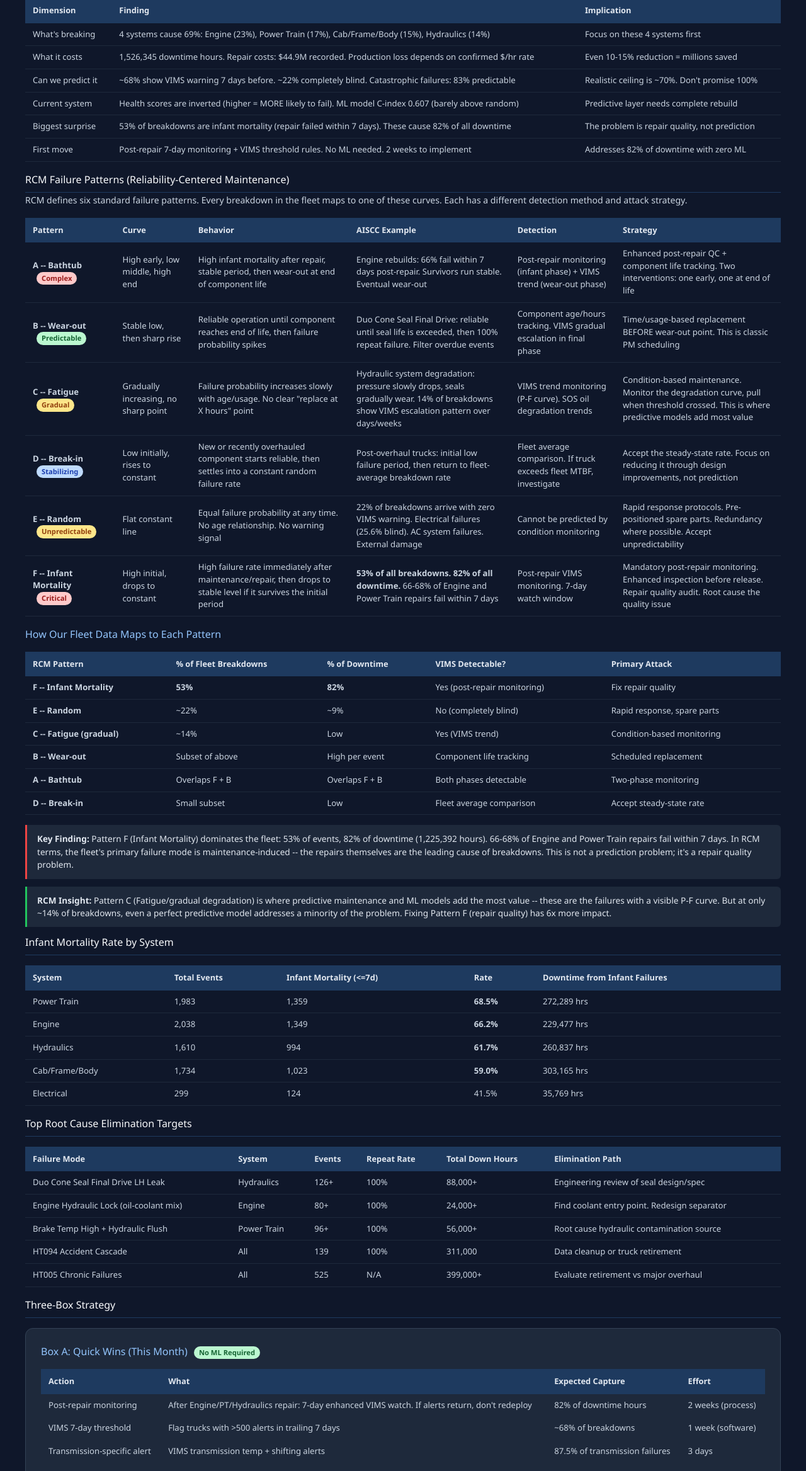
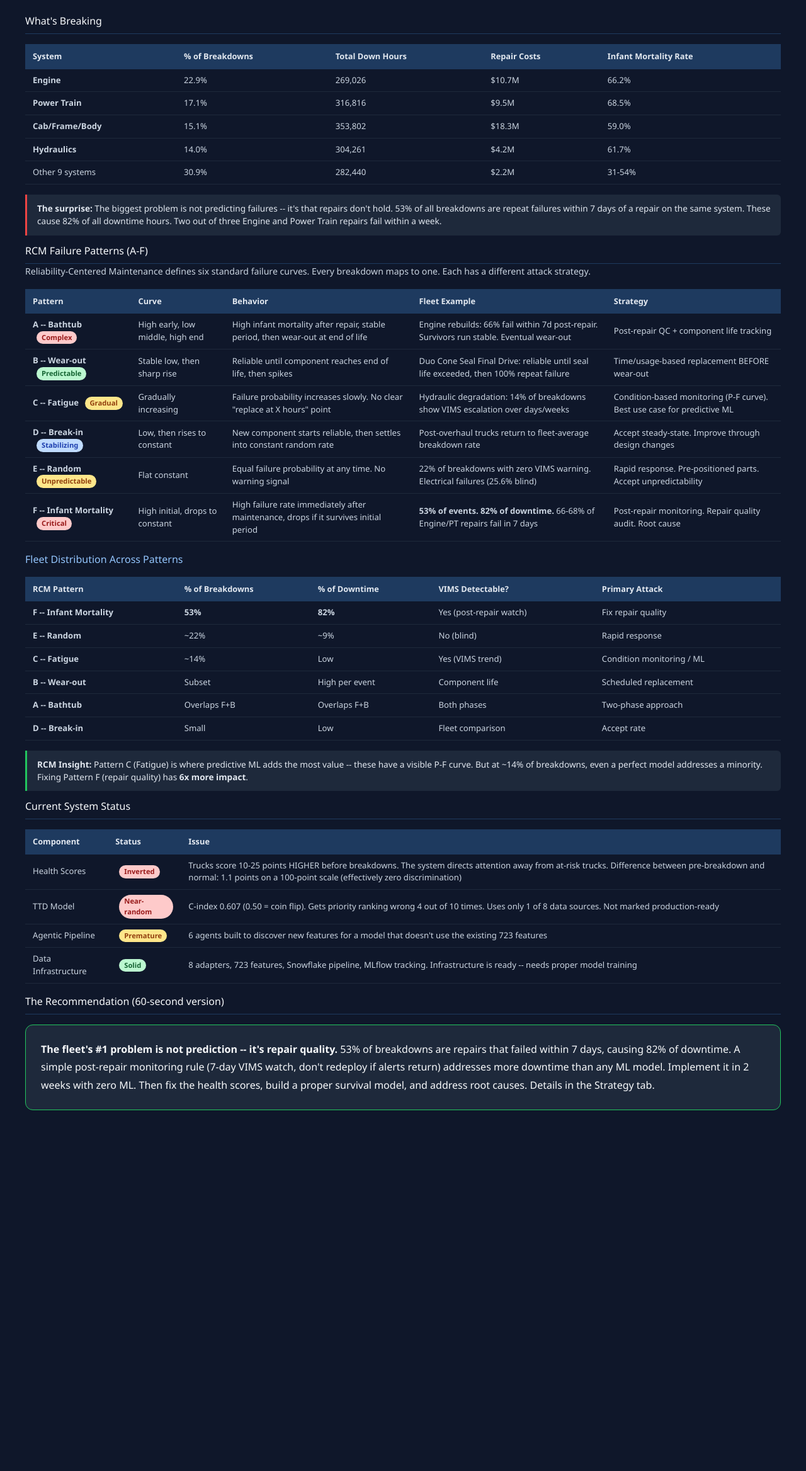
Before and after one commit to fvergaracontesse/aiscc-analysis, a plain HTML site: page index.html in a window 1280 px wide. Shown: the part 464-2800 px from the top of the page at 63% size. Drawn offline with nearby package versions, Linux system fonts and the light colour scheme.

Commit message:
Restructure: Overview > Evidence > Analysis > Strategy (general to specific)

```diff
--- a/index.html
+++ b/index.html
@@ -55,19 +55,22 @@
     <p class="text-xs text-slate-600">Prepared by Arpinine</p>
   </div>
   <nav class="max-w-screen-2xl mx-auto px-6 flex gap-6 -mb-px">
-    <button onclick="switchTab('strategy')" id="tab-strategy" class="tab-btn py-2.5 text-sm">Strategy Matrix</button>
-    <button onclick="switchTab('charts')" id="tab-charts" class="tab-btn py-2.5 text-sm">Data Charts</button>
-    <button onclick="switchTab('eda')" id="tab-eda" class="tab-btn py-2.5 text-sm">EDA Report</button>
+    <button onclick="switchTab('overview')" id="tab-overview" class="tab-btn py-2.5 text-sm">1. Overview</button>
+    <button onclick="switchTab('charts')" id="tab-charts" class="tab-btn py-2.5 text-sm">2. Data Evidence</button>
+    <button onclick="switchTab('eda')" id="tab-eda" class="tab-btn py-2.5 text-sm">3. Analysis</button>
+    <button onclick="switchTab('strategy')" id="tab-strategy" class="tab-btn py-2.5 text-sm">4. Strategy</button>
   </nav>
 </header>
 
 <div class="panels-host">
 
-<!-- ═══════════════ TAB 1: STRATEGY MATRIX ═══════════════ -->
-<div id="panel-strategy" class="tab-panel">
+<!-- ═══════════════ TAB 1: OVERVIEW ═══════════════ -->
+<div id="panel-overview" class="tab-panel">
 <div class="content">
 
-<h2>Executive Summary</h2>
+<h2>The Problem</h2>
+
+<p>We analyzed 28,707 breakdown events across 158 CAT 793 haul trucks over 28 months. This is what the data tells us.</p>
 
 <div class="summary-grid">
   <div class="summary-card">
@@ -84,112 +87,145 @@
   </div>
   <div class="summary-card">
     <div class="number">53%</div>
-    <div class="label">Infant mortality (repair didn't hold)</div>
+    <div class="label">Are infant mortality (repair didn't hold)</div>
   </div>
   <div class="summary-card">
     <div class="number">82%</div>
-    <div class="label">Of downtime from infant mortality</div>
+    <div class="label">Of ALL downtime from failed repairs</div>
   </div>
   <div class="summary-card">
     <div class="number">68%</div>
-    <div class="label">Predictable by VIMS (7-day signal)</div>
+    <div class="label">Predictable by VIMS telemetry</div>
   </div>
 </div>
 
-<table>
-<tr><th>Dimension</th><th>Finding</th><th>Implication</th></tr>
-<tr><td>What's breaking</td><td>4 systems cause 69%: Engine (23%), Power Train (17%), Cab/Frame/Body (15%), Hydraulics (14%)</td><td>Focus on these 4 systems first</td></tr>
-<tr><td>What it costs</td><td>1,526,345 downtime hours. Repair costs: $44.9M recorded. Production loss depends on confirmed $/hr rate</td><td>Even 10-15% reduction = millions saved</td></tr>
-<tr><td>Can we predict it</td><td>~68% show VIMS warning 7 days before. ~22% completely blind. Catastrophic failures: 83% predictable</td><td>Realistic ceiling is ~70%. Don't promise 100%</td></tr>
-<tr><td>Current system</td><td>Health scores are inverted (higher = MORE likely to fail). ML model C-index 0.607 (barely above random)</td><td>Predictive layer needs complete rebuild</td></tr>
-<tr><td>Biggest surprise</td><td>53% of breakdowns are infant mortality (repair failed within 7 days). These cause 82% of all downtime</td><td>The problem is repair quality, not prediction</td></tr>
-<tr><td>First move</td><td>Post-repair 7-day monitoring + VIMS threshold rules. No ML needed. 2 weeks to implement</td><td>Addresses 82% of downtime with zero ML</td></tr>
-</table>
-
-<h2>RCM Failure Patterns (Reliability-Centered Maintenance)</h2>
-
-<p>RCM defines six standard failure patterns. Every breakdown in the fleet maps to one of these curves. Each has a different detection method and attack strategy.</p>
+<h2>What's Breaking</h2>
 
 <table>
-<tr><th>Pattern</th><th>Curve</th><th>Behavior</th><th>AISCC Example</th><th>Detection</th><th>Strategy</th></tr>
-<tr><td><strong>A -- Bathtub</strong> <span class="badge badge-red">Complex</span></td><td>High early, low middle, high end</td><td>High infant mortality after repair, stable period, then wear-out at end of component life</td><td>Engine rebuilds: 66% fail within 7 days post-repair. Survivors run stable. Eventual wear-out</td><td>Post-repair monitoring (infant phase) + VIMS trend (wear-out phase)</td><td>Enhanced post-repair QC + component life tracking. Two interventions: one early, one at end of life</td></tr>
-<tr><td><strong>B -- Wear-out</strong> <span class="badge badge-green">Predictable</span></td><td>Stable low, then sharp rise</td><td>Reliable operation until component reaches end of life, then failure probability spikes</td><td>Duo Cone Seal Final Drive: reliable until seal life is exceeded, then 100% repeat failure. Filter overdue events</td><td>Component age/hours tracking. VIMS gradual escalation in final phase</td><td>Time/usage-based replacement BEFORE wear-out point. This is classic PM scheduling</td></tr>
-<tr><td><strong>C -- Fatigue</strong> <span class="badge badge-amber">Gradual</span></td><td>Gradually increasing, no sharp point</td><td>Failure probability increases slowly with age/usage. No clear "replace at X hours" point</td><td>Hydraulic system degradation: pressure slowly drops, seals gradually wear. 14% of breakdowns show VIMS escalation pattern over days/weeks</td><td>VIMS trend monitoring (P-F curve). SOS oil degradation trends</td><td>Condition-based maintenance. Monitor the degradation curve, pull when threshold crossed. This is where predictive models add most value</td></tr>
-<tr><td><strong>D -- Break-in</strong> <span class="badge badge-blue">Stabilizing</span></td><td>Low initially, rises to constant</td><td>New or recently overhauled component starts reliable, then settles into a constant random failure rate</td><td>Post-overhaul trucks: initial low failure period, then return to fleet-average breakdown rate</td><td>Fleet average comparison. If truck exceeds fleet MTBF, investigate</td><td>Accept the steady-state rate. Focus on reducing it through design improvements, not prediction</td></tr>
-<tr><td><strong>E -- Random</strong> <span class="badge badge-amber">Unpredictable</span></td><td>Flat constant line</td><td>Equal failure probability at any time. No age relationship. No warning signal</td><td>22% of breakdowns arrive with zero VIMS warning. Electrical failures (25.6% blind). AC system failures. External damage</td><td>Cannot be predicted by condition monitoring</td><td>Rapid response protocols. Pre-positioned spare parts. Redundancy where possible. Accept unpredictability</td></tr>
-<tr><td><strong>F -- Infant Mortality</strong> <span class="badge badge-red">Critical</span></td><td>High initial, drops to constant</td><td>High failure rate immediately after maintenance/repair, then drops to stable level if it survives the initial period</td><td><strong>53% of all breakdowns. 82% of all downtime.</strong> 66-68% of Engine and Power Train repairs fail within 7 days</td><td>Post-repair VIMS monitoring. 7-day watch window</td><td>Mandatory post-repair monitoring. Enhanced inspection before release. Repair quality audit. Root cause the quality issue</td></tr>
-</table>
-
-<h3>How Our Fleet Data Maps to Each Pattern</h3>
-
-<table>
-<tr><th>RCM Pattern</th><th>% of Fleet Breakdowns</th><th>% of Downtime</th><th>VIMS Detectable?</th><th>Primary Attack</th></tr>
-<tr><td><strong>F -- Infant Mortality</strong></td><td><strong>53%</strong></td><td><strong>82%</strong></td><td>Yes (post-repair monitoring)</td><td>Fix repair quality</td></tr>
-<tr><td><strong>E -- Random</strong></td><td>~22%</td><td>~9%</td><td>No (completely blind)</td><td>Rapid response, spare parts</td></tr>
-<tr><td><strong>C -- Fatigue (gradual)</strong></td><td>~14%</td><td>Low</td><td>Yes (VIMS trend)</td><td>Condition-based monitoring</td></tr>
-<tr><td><strong>B -- Wear-out</strong></td><td>Subset of above</td><td>High per event</td><td>Component life tracking</td><td>Scheduled replacement</td></tr>
-<tr><td><strong>A -- Bathtub</strong></td><td>Overlaps F + B</td><td>Overlaps F + B</td><td>Both phases detectable</td><td>Two-phase monitoring</td></tr>
-<tr><td><strong>D -- Break-in</strong></td><td>Small subset</td><td>Low</td><td>Fleet average comparison</td><td>Accept steady-state rate</td></tr>
+<tr><th>System</th><th>% of Breakdowns</th><th>Total Down Hours</th><th>Repair Costs</th><th>Infant Mortality Rate</th></tr>
+<tr><td><strong>Engine</strong></td><td>22.9%</td><td>269,026</td><td>$10.7M</td><td>66.2%</td></tr>
+<tr><td><strong>Power Train</strong></td><td>17.1%</td><td>316,816</td><td>$9.5M</td><td>68.5%</td></tr>
+<tr><td><strong>Cab/Frame/Body</strong></td><td>15.1%</td><td>353,802</td><td>$18.3M</td><td>59.0%</td></tr>
+<tr><td><strong>Hydraulics</strong></td><td>14.0%</td><td>304,261</td><td>$4.2M</td><td>61.7%</td></tr>
+<tr><td>Other 9 systems</td><td>30.9%</td><td>282,440</td><td>$2.2M</td><td>31-54%</td></tr>
 </table>
 
 <div class="finding critical">
-<strong>Key Finding:</strong> Pattern F (Infant Mortality) dominates the fleet: 53% of events, 82% of downtime (1,225,392 hours). 66-68% of Engine and Power Train repairs fail within 7 days. In RCM terms, the fleet's primary failure mode is maintenance-induced -- the repairs themselves are the leading cause of breakdowns. This is not a prediction problem; it's a repair quality problem.
+<strong>The surprise:</strong> The biggest problem is not predicting failures -- it's that repairs don't hold. 53% of all breakdowns are repeat failures within 7 days of a repair on the same system. These cause 82% of all downtime hours. Two out of three Engine and Power Train repairs fail within a week.
 </div>
 
+<h2>RCM Failure Patterns (A-F)</h2>
+
+<p>Reliability-Centered Maintenance defines six standard failure curves. Every breakdown maps to one. Each has a different attack strategy.</p>
+
+<table>
+<tr><th>Pattern</th><th>Curve</th><th>Behavior</th><th>Fleet Example</th><th>Strategy</th></tr>
+<tr><td><strong>A -- Bathtub</strong> <span class="badge badge-red">Complex</span></td><td>High early, low middle, high end</td><td>High infant mortality after repair, stable period, then wear-out at end of life</td><td>Engine rebuilds: 66% fail within 7d post-repair. Survivors run stable. Eventual wear-out</td><td>Post-repair QC + component life tracking</td></tr>
+<tr><td><strong>B -- Wear-out</strong> <span class="badge badge-green">Predictable</span></td><td>Stable low, then sharp rise</td><td>Reliable until component reaches end of life, then spikes</td><td>Duo Cone Seal Final Drive: reliable until seal life exceeded, then 100% repeat failure</td><td>Time/usage-based replacement BEFORE wear-out</td></tr>
+<tr><td><strong>C -- Fatigue</strong> <span class="badge badge-amber">Gradual</span></td><td>Gradually increasing</td><td>Failure probability increases slowly. No clear "replace at X hours" point</td><td>Hydraulic degradation: 14% of breakdowns show VIMS escalation over days/weeks</td><td>Condition-based monitoring (P-F curve). Best use case for predictive ML</td></tr>
+<tr><td><strong>D -- Break-in</strong> <span class="badge badge-blue">Stabilizing</span></td><td>Low, then rises to constant</td><td>New component starts reliable, then settles into constant random rate</td><td>Post-overhaul trucks return to fleet-average breakdown rate</td><td>Accept steady-state. Improve through design changes</td></tr>
+<tr><td><strong>E -- Random</strong> <span class="badge badge-amber">Unpredictable</span></td><td>Flat constant</td><td>Equal failure probability at any time. No warning signal</td><td>22% of breakdowns with zero VIMS warning. Electrical failures (25.6% blind)</td><td>Rapid response. Pre-positioned parts. Accept unpredictability</td></tr>
+<tr><td><strong>F -- Infant Mortality</strong> <span class="badge badge-red">Critical</span></td><td>High initial, drops to constant</td><td>High failure rate immediately after maintenance, drops if it survives initial period</td><td><strong>53% of events. 82% of downtime.</strong> 66-68% of Engine/PT repairs fail in 7 days</td><td>Post-repair monitoring. Repair quality audit. Root cause</td></tr>
+</table>
+
+<h3>Fleet Distribution Across Patterns</h3>
+
+<table>
+<tr><th>RCM Pattern</th><th>% of Breakdowns</th><th>% of Downtime</th><th>VIMS Detectable?</th><th>Primary Attack</th></tr>
+<tr><td><strong>F -- Infant Mortality</strong></td><td><strong>53%</strong></td><td><strong>82%</strong></td><td>Yes (post-repair watch)</td><td>Fix repair quality</td></tr>
+<tr><td><strong>E -- Random</strong></td><td>~22%</td><td>~9%</td><td>No (blind)</td><td>Rapid response</td></tr>
+<tr><td><strong>C -- Fatigue</strong></td><td>~14%</td><td>Low</td><td>Yes (VIMS trend)</td><td>Condition monitoring / ML</td></tr>
+<tr><td><strong>B -- Wear-out</strong></td><td>Subset</td><td>High per event</td><td>Component life</td><td>Scheduled replacement</td></tr>
+<tr><td><strong>A -- Bathtub</strong></td><td>Overlaps F+B</td><td>Overlaps F+B</td><td>Both phases</td><td>Two-phase approach</td></tr>
+<tr><td><strong>D -- Break-in</strong></td><td>Small</td><td>Low</td><td>Fleet comparison</td><td>Accept rate</td></tr>
+</table>
+
 <div class="finding success">
-<strong>RCM Insight:</strong> Pattern C (Fatigue/gradual degradation) is where predictive maintenance and ML models add the most value -- these are the failures with a visible P-F curve. But at only ~14% of breakdowns, even a perfect predictive model addresses a minority of the problem. Fixing Pattern F (repair quality) has 6x more impact.
+<strong>RCM Insight:</strong> Pattern C (Fatigue) is where predictive ML adds the most value -- these have a visible P-F curve. But at ~14% of breakdowns, even a perfect model addresses a minority. Fixing Pattern F (repair quality) has <strong>6x more impact</strong>.
 </div>
 
-<h2>Infant Mortality Rate by System</h2>
+<h2>Current System Status</h2>
+
 <table>
-<tr><th>System</th><th>Total Events</th><th>Infant Mortality (<=7d)</th><th>Rate</th><th>Downtime from Infant Failures</th></tr>
-<tr><td>Power Train</td><td>1,983</td><td>1,359</td><td><strong>68.5%</strong></td><td>272,289 hrs</td></tr>
-<tr><td>Engine</td><td>2,038</td><td>1,349</td><td><strong>66.2%</strong></td><td>229,477 hrs</td></tr>
-<tr><td>Hydraulics</td><td>1,610</td><td>994</td><td><strong>61.7%</strong></td><td>260,837 hrs</td></tr>
-<tr><td>Cab/Frame/Body</td><td>1,734</td><td>1,023</td><td><strong>59.0%</strong></td><td>303,165 hrs</td></tr>
-<tr><td>Electrical</td><td>299</td><td>124</td><td>41.5%</td><td>35,769 hrs</td></tr>
+<tr><th>Component</th><th>Status</th><th>Issue</th></tr>
+<tr><td>Health Scores</td><td><span class="badge badge-red">Inverted</span></td><td>Trucks score 10-25 points HIGHER before breakdowns. The system directs attention away from at-risk trucks. Difference between pre-breakdown and normal: 1.1 points on a 100-point scale (effectively zero discrimination)</td></tr>
+<tr><td>TTD Model</td><td><span class="badge badge-red">Near-random</span></td><td>C-index 0.607 (0.50 = coin flip). Gets priority ranking wrong 4 out of 10 times. Uses only 1 of 8 data sources. Not marked production-ready</td></tr>
+<tr><td>Agentic Pipeline</td><td><span class="badge badge-amber">Premature</span></td><td>6 agents built to discover new features for a model that doesn't use the existing 723 features</td></tr>
+<tr><td>Data Infrastructure</td><td><span class="badge badge-green">Solid</span></td><td>8 adapters, 723 features, Snowflake pipeline, MLflow tracking. Infrastructure is ready -- needs proper model training</td></tr>
 </table>
 
+<h2>The Recommendation (60-second version)</h2>
+
+<div class="box" style="border-color:#22c55e;">
+<p style="font-size:1rem; color:#f8fafc; line-height:1.8;">
+<strong>The fleet's #1 problem is not prediction -- it's repair quality.</strong> 53% of breakdowns are repairs that failed within 7 days, causing 82% of downtime. A simple post-repair monitoring rule (7-day VIMS watch, don't redeploy if alerts return) addresses more downtime than any ML model. Implement it in 2 weeks with zero ML. Then fix the health scores, build a proper survival model, and address root causes. Details in the Strategy tab.
+</p>
+</div>
+
+</div>
+</div>
+
+<!-- ═══════════════ TAB 4: STRATEGY ═══════════════ -->
+<div id="panel-strategy" class="tab-panel">
+<div class="content">
+
+<h2>Three-Box Strategy</h2>
+
+<p>Based on the RCM failure pattern analysis and EDA findings, we recommend three phases of intervention.</p>
+
+<div class="box" style="border-color:#22c55e;">
+<h3>Box A: Quick Wins (This Month) <span class="badge badge-green">No ML Required</span></h3>
+<p style="color:#94a3b8; margin-bottom:0.75rem;">Targets Pattern F (Infant Mortality) + Pattern C (gradual, detectable by VIMS)</p>
+<table>
+<tr><th>Action</th><th>What</th><th>RCM Pattern</th><th>Expected Capture</th><th>Effort</th></tr>
+<tr><td>Post-repair monitoring</td><td>After Engine/PT/Hydraulics repair: 7-day enhanced VIMS watch. If alerts return, don't redeploy</td><td>F -- Infant Mortality</td><td>82% of downtime hours</td><td>2 weeks (process)</td></tr>
+<tr><td>VIMS 7-day threshold</td><td>Flag trucks with >500 alerts in trailing 7 days</td><td>C -- Fatigue</td><td>~68% of breakdowns</td><td>1 week (software)</td></tr>
+<tr><td>Transmission-specific alert</td><td>VIMS transmission temp + shifting alerts</td><td>C -- Fatigue</td><td>87.5% of transmission failures</td><td>3 days</td></tr>
+</table>
+</div>
+
+<div class="box" style="border-color:#3b82f6;">
+<h3>Box B: Data-Driven Optimization (Next Quarter) <span class="badge badge-blue">Tuned Model</span></h3>
+<p style="color:#94a3b8; margin-bottom:0.75rem;">Targets Pattern C (gradual) with proper ML + Pattern B (wear-out) with component tracking</p>
+<table>
+<tr><th>Action</th><th>What</th><th>RCM Pattern</th><th>Expected Improvement</th><th>Effort</th></tr>
+<tr><td>Fix health scores</td><td>Re-derive weights from breakdown data. Invert scoring logic</td><td>All patterns</td><td>Scores become directionally correct</td><td>2 weeks</td></tr>
+<tr><td>Train survival model</td><td>Cox PH with 35 features from VIMS + Maintenance + SOS</td><td>C -- Fatigue</td><td>C-index > 0.70 (vs current 0.607)</td><td>1 month</td></tr>
+<tr><td>Component life tracking</td><td>Track hours/cycles on seals, bearings, filters against known wear-out limits</td><td>B -- Wear-out</td><td>Prevent 100%-repeat failures like Duo Cone Seal</td><td>1 month</td></tr>
+<tr><td>Repair quality audit</td><td>Investigate why 66-68% of repairs fail in 7 days. Parts quality? Procedures? Training?</td><td>F -- Infant Mortality</td><td>Reduce total event count at root</td><td>Ongoing</td></tr>
+</table>
+</div>
+
+<div class="box" style="border-color:#f59e0b;">
+<h3>Box Z: New Data Sources (Next Year) <span class="badge badge-amber">Hardware</span></h3>
+<p style="color:#94a3b8; margin-bottom:0.75rem;">Targets Pattern E (random/blind) -- the ~22% we can't currently see</p>
+<table>
+<tr><th>Action</th><th>What</th><th>RCM Pattern</th><th>Expected Improvement</th><th>Effort</th></tr>
+<tr><td>Vibration monitoring</td><td>Sensors for bearing/structural failures</td><td>E -- Random (convert to C)</td><td>Catch A-frame failures (currently 54% blind)</td><td>6-12 months + hardware</td></tr>
+<tr><td>Digital inspection forms</td><td>Structured inspection data into model</td><td>E -- Random (add human signals)</td><td>Human-observed signs currently not captured</td><td>3 months</td></tr>
+</table>
+</div>
+
 <h2>Top Root Cause Elimination Targets</h2>
+<p>These chronic failures should be eliminated permanently, not predicted. Each has a 100% repeat rate.</p>
 <table>
 <tr><th>Failure Mode</th><th>System</th><th>Events</th><th>Repeat Rate</th><th>Total Down Hours</th><th>Elimination Path</th></tr>
-<tr><td>Duo Cone Seal Final Drive LH Leak</td><td>Hydraulics</td><td>126+</td><td>100%</td><td>88,000+</td><td>Engineering review of seal design/spec</td></tr>
-<tr><td>Engine Hydraulic Lock (oil-coolant mix)</td><td>Engine</td><td>80+</td><td>100%</td><td>24,000+</td><td>Find coolant entry point. Redesign separator</td></tr>
-<tr><td>Brake Temp High + Hydraulic Flush</td><td>Power Train</td><td>96+</td><td>100%</td><td>56,000+</td><td>Root cause hydraulic contamination source</td></tr>
+<tr><td>Duo Cone Seal Final Drive LH Leak</td><td>Hydraulics</td><td>126+</td><td>100%</td><td>88,000+</td><td>Engineering review of seal design/spec. Pattern B -- component exceeds design life</td></tr>
+<tr><td>Engine Hydraulic Lock (oil-coolant mix)</td><td>Engine</td><td>80+</td><td>100%</td><td>24,000+</td><td>Find coolant entry point. Redesign separator. Pattern A -- bathtub infant phase</td></tr>
+<tr><td>Brake Temp High + Hydraulic Flush</td><td>Power Train</td><td>96+</td><td>100%</td><td>56,000+</td><td>Root cause hydraulic contamination. Pattern F -- repair-induced</td></tr>
 <tr><td>HT094 Accident Cascade</td><td>All</td><td>139</td><td>100%</td><td>311,000</td><td>Data cleanup or truck retirement</td></tr>
 <tr><td>HT005 Chronic Failures</td><td>All</td><td>525</td><td>N/A</td><td>399,000+</td><td>Evaluate retirement vs major overhaul</td></tr>
 </table>
 
-<h2>Three-Box Strategy</h2>
-
-<div class="box">
-<h3>Box A: Quick Wins (This Month) <span class="badge badge-green">No ML Required</span></h3>
+<h2>Monitoring: How We Know It's Working</h2>
 <table>
-<tr><th>Action</th><th>What</th><th>Expected Capture</th><th>Effort</th></tr>
-<tr><td>Post-repair monitoring</td><td>After Engine/PT/Hydraulics repair: 7-day enhanced VIMS watch. If alerts return, don't redeploy</td><td>82% of downtime hours</td><td>2 weeks (process)</td></tr>
-<tr><td>VIMS 7-day threshold</td><td>Flag trucks with >500 alerts in trailing 7 days</td><td>~68% of breakdowns</td><td>1 week (software)</td></tr>
-<tr><td>Transmission-specific alert</td><td>VIMS transmission temp + shifting alerts</td><td>87.5% of transmission failures</td><td>3 days</td></tr>
+<tr><th>KPI</th><th>Baseline (Current)</th><th>Target (6 Months)</th></tr>
+<tr><td>Unplanned downtime hours/month</td><td>~55,000</td><td>&lt;44,000 (20% reduction)</td></tr>
+<tr><td>Median time between breakdowns</td><td>4 days</td><td>&gt;6 days</td></tr>
+<tr><td>Catastrophic events (7d+)/month</td><td>~76</td><td>&lt;60</td></tr>
+<tr><td>Infant mortality rate (Engine)</td><td>66.2%</td><td>&lt;50%</td></tr>
+<tr><td>Infant mortality rate (Power Train)</td><td>68.5%</td><td>&lt;50%</td></tr>
 </table>
-</div>
-
-<div class="box">
-<h3>Box B: Data-Driven Optimization (Next Quarter) <span class="badge badge-blue">Tuned Model</span></h3>
-<table>
-<tr><th>Action</th><th>What</th><th>Expected Improvement</th><th>Effort</th></tr>
-<tr><td>Fix health scores</td><td>Re-derive weights from breakdown data. Invert scoring logic</td><td>Scores become directionally correct</td><td>2 weeks</td></tr>
-<tr><td>Train survival model</td><td>Cox PH with 35 features from VIMS + Maintenance + SOS</td><td>C-index > 0.70 (vs current 0.607)</td><td>1 month</td></tr>
-<tr><td>Address repeat failures</td><td>Investigate why 66-68% of repairs fail in 7 days</td><td>Reduce total event count at root</td><td>Ongoing</td></tr>
-</table>
-</div>
-
-<div class="box">
-<h3>Box Z: New Data Sources (Next Year) <span class="badge badge-amber">Hardware</span></h3>
-<table>
-<tr><th>Action</th><th>What</th><th>Expected Improvement</th><th>Effort</th></tr>
-<tr><td>Vibration monitoring</td><td>Sensors for bearing/structural failures</td><td>Catch A-frame failures (currently 54% blind)</td><td>6-12 months + hardware</td></tr>
-<tr><td>Digital inspection forms</td><td>Structured inspection data into model</td><td>Add human-observed signals</td><td>3 months</td></tr>
-</table>
-</div>
 
 <h2>Key Metric Explanations</h2>
 
@@ -200,7 +236,7 @@
 <p>Average score before breakdowns: 68.4. Average during normal operation: 69.5. On a 100-point scale, 1.1 points is noise -- you cannot distinguish a truck about to fail from a healthy one. Worse, component-level scores are <strong>inverted</strong>: trucks score 10-25 points HIGHER before breakdowns, likely because recent repairs temporarily boost scores.</p>
 
 <h4>Production Loss Rate</h4>
-<p>Dollar figures in this analysis use a <strong>placeholder of $5,000/hr</strong> of unplanned truck downtime. Industry benchmarks range $2,000-$15,000/hr for mining haul trucks. This should be replaced with Amman's actual cost per hour. All dollar figures scale linearly.</p>
+<p>Dollar figures should use Amman's actual cost per hour of unplanned truck downtime. Industry benchmarks range $2,000-$15,000/hr for mining haul trucks depending on commodity prices and mine productivity.</p>
 
 </div>
 </div>
@@ -355,7 +391,7 @@ function switchTab(name) {
   document.getElementById('panel-' + name).classList.add('active');
   document.getElementById('tab-' + name).classList.add('active');
 }
-switchTab('strategy');
+switchTab('overview');
 
 // ── Chart defaults ──
 Chart.defaults.color = '#94a3b8';
```
